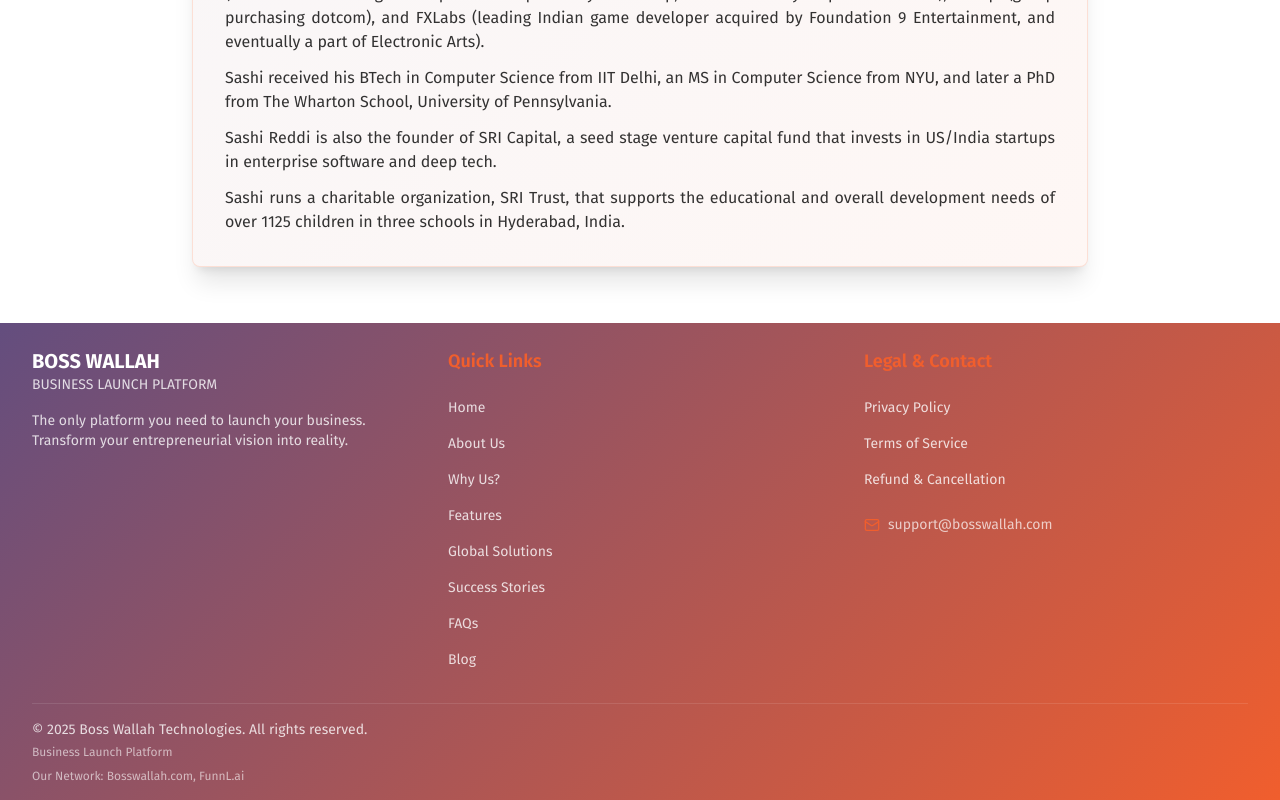
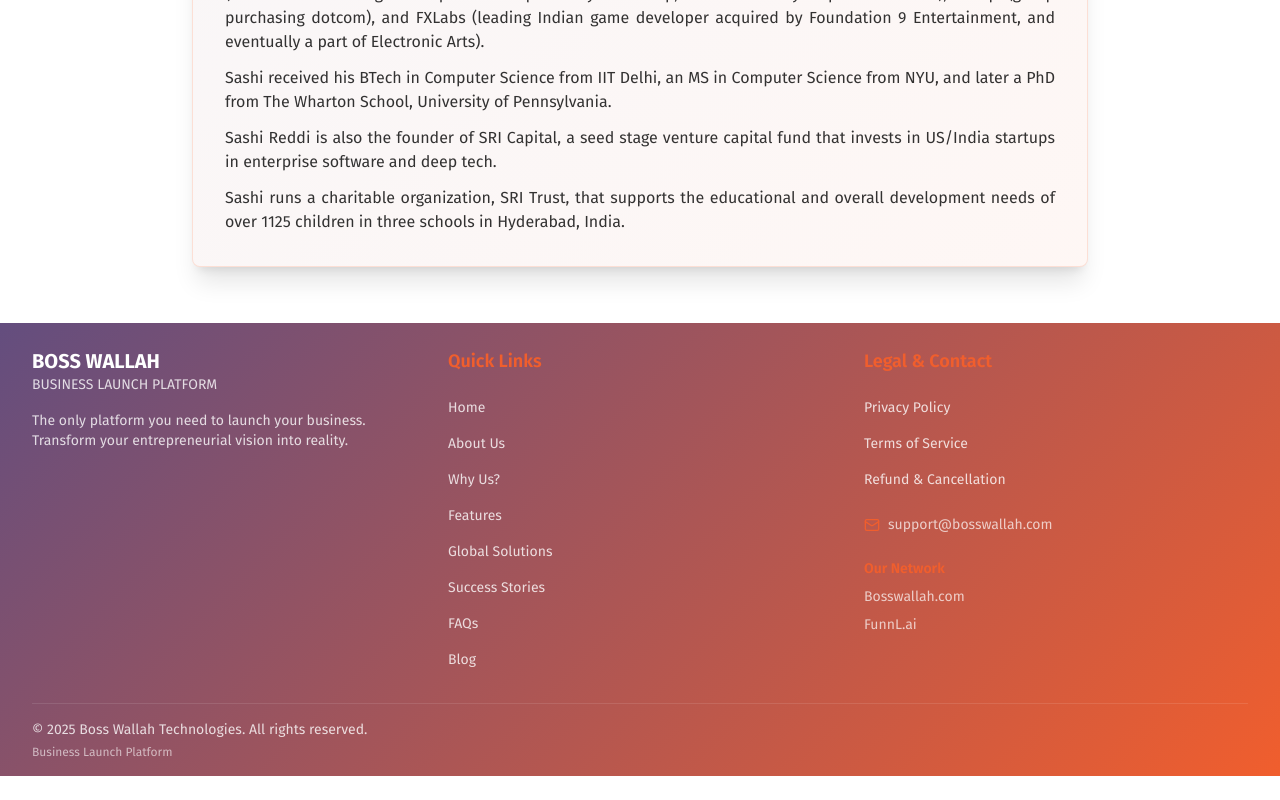
Before and after one commit to externalapps-star/boss-wallah-vision, a React (Vite) app: page /about-us in a window 1280 px wide. Shown: the part 1931-2731 px from the top of the page. After the commit the page ends 2707 px from the top, so only its background shows below. Built offline with nearby package versions, Linux system fonts and the light colour scheme; the HTML template or start-up script is replaced by a standard one.

Commit message:
Refactor: Move network links to column

```diff
--- a/src/components/Footer.tsx
+++ b/src/components/Footer.tsx
@@ -88,6 +88,18 @@ const Footer = () => {
                   <span>support@bosswallah.com</span>
                 </a>
               </div>
+
+              <div className="mt-6">
+                <h5 className="font-semibold text-sm mb-2 text-accent">Our Network</h5>
+                <ul className="space-y-2 text-xs sm:text-sm text-primary-foreground/70">
+                  <li>
+                    <a href="https://bosswallah.com" className="hover:text-accent transition-colors">Bosswallah.com</a>
+                  </li>
+                  <li>
+                    <a href="https://funnl.ai" className="hover:text-accent transition-colors">FunnL.ai</a>
+                  </li>
+                </ul>
+              </div>
             </div>
           </div>
         </div>
@@ -102,9 +114,6 @@ const Footer = () => {
                 © {new Date().getFullYear()} Boss Wallah Technologies. All rights reserved.
               </p>
               <p className="text-[10px] sm:text-xs text-primary-foreground/60 mt-1">Business Launch Platform</p>
-              <p className="text-[10px] sm:text-xs text-primary-foreground/60 mt-2">
-                Our Network: <a href="https://bosswallah.com" className="hover:text-accent transition-colors">Bosswallah.com</a>, <a href="https://funnl.ai" className="hover:text-accent transition-colors">FunnL.ai</a>
-              </p>
             </div>
           </div>
         </div>
```
